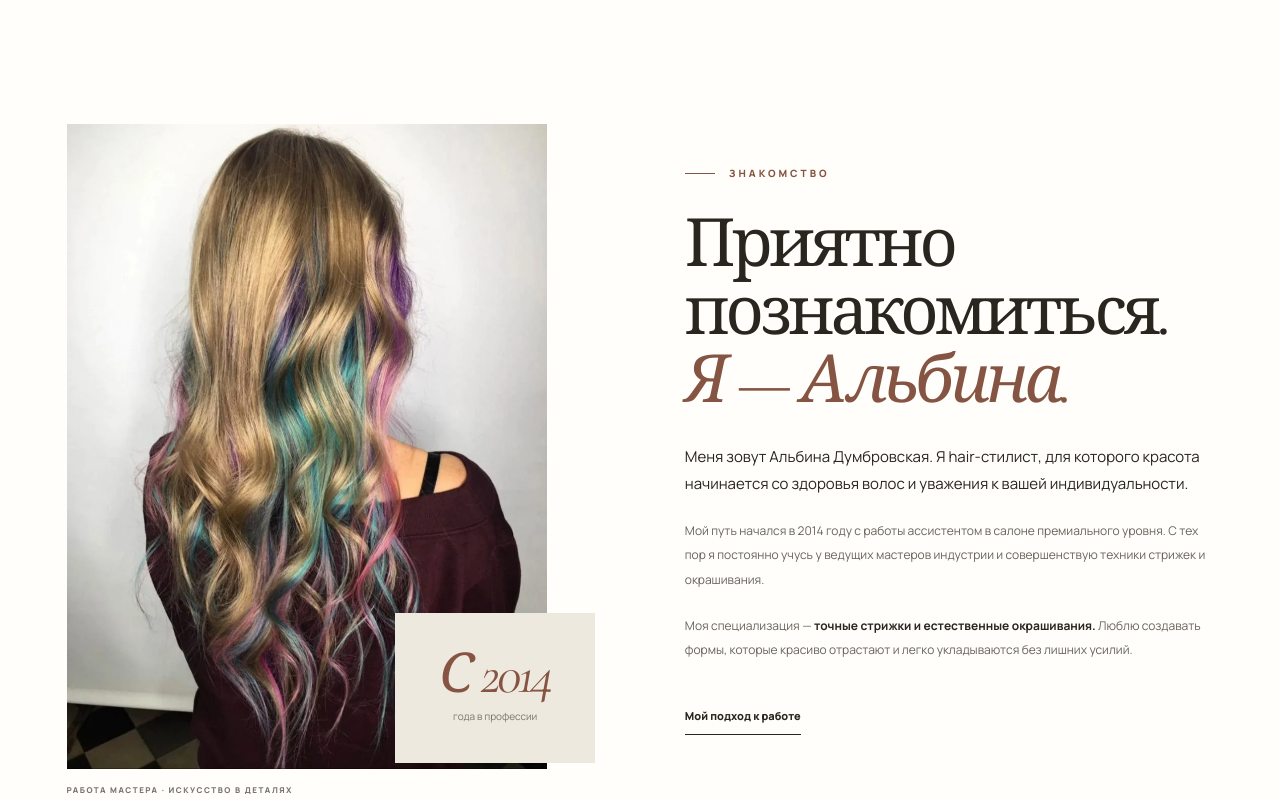
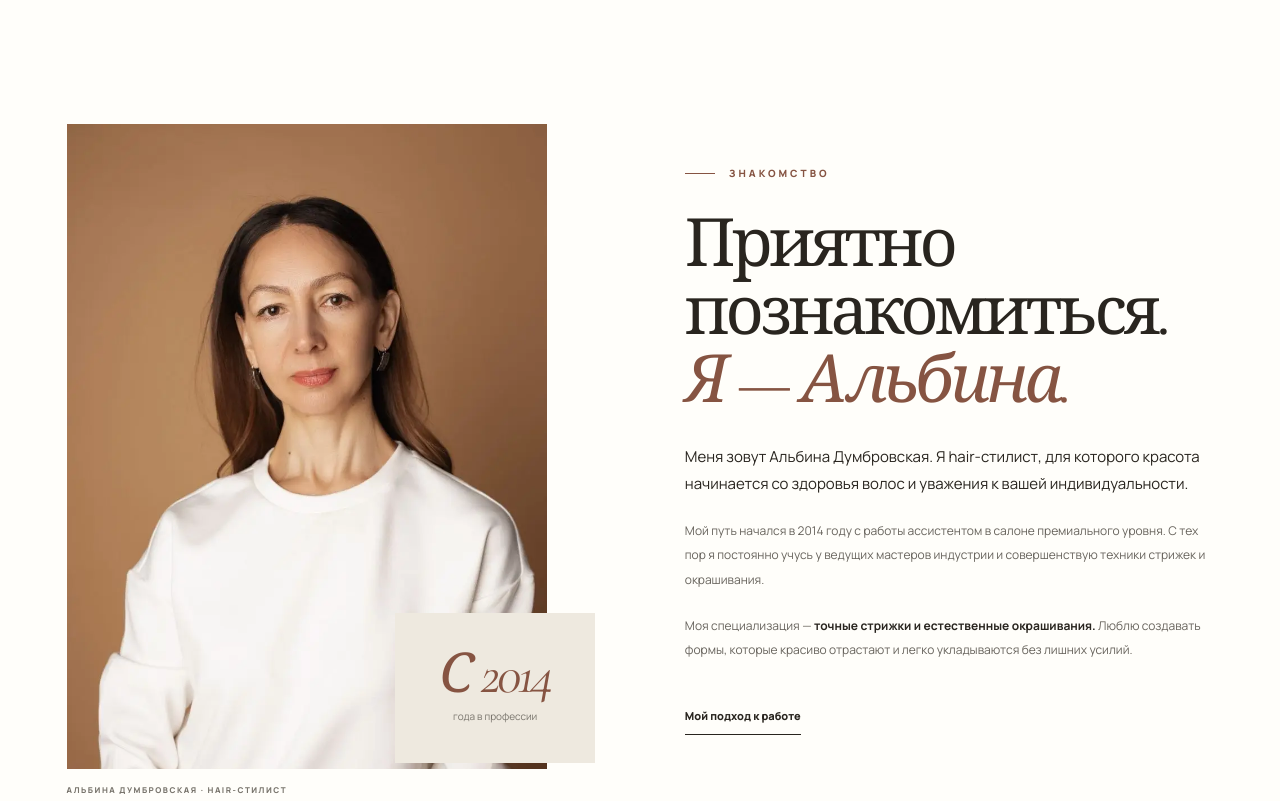
Before and after one commit to kremaster80/albina-hair, a plain HTML site: page index.html in a window 1280 px wide. Shown: the part 920-1721 px from the top of the page. Drawn offline with nearby package versions, Linux system fonts and the light colour scheme.

Commit message:
Add Albina portrait to about section

```diff
--- a/index.html
+++ b/index.html
@@ -66,9 +66,9 @@
     <section id="about" class="section about-section">
       <div class="wrap about-grid">
         <div class="about-visual reveal">
-          <div class="about-image-wrap"><img src="assets/images/work-10.webp" alt="Работа мастера: многослойное креативное окрашивание длинных волос, вид сзади" loading="lazy" width="961" height="1280"></div>
+          <div class="about-image-wrap"><img src="assets/images/albina-portrait.webp" alt="Альбина Думбровская — hair-стилист" loading="lazy" width="853" height="1280"></div>
           <div class="about-float"><span>С 2014</span><small>года в профессии</small></div>
-          <span class="about-caption">РАБОТА МАСТЕРА · ИСКУССТВО В ДЕТАЛЯХ</span>
+          <span class="about-caption">АЛЬБИНА ДУМБРОВСКАЯ · HAIR-СТИЛИСТ</span>
         </div>
         <div class="about-copy reveal">
           <p class="eyebrow"><span class="eyebrow-line"></span> ЗНАКОМСТВО</p>
```
Also changed, not shown: assets/images/albina-portrait.webp (added).
